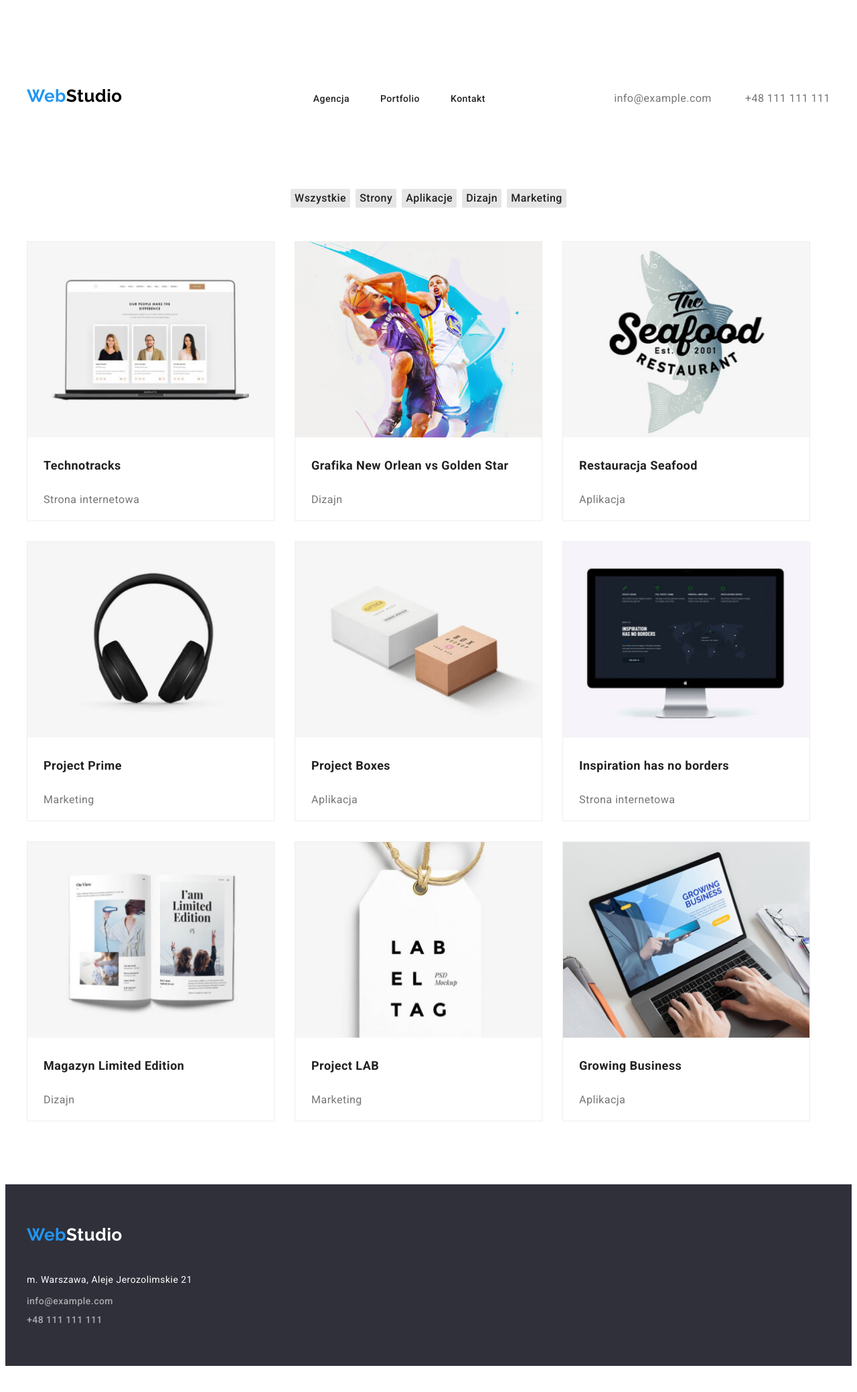
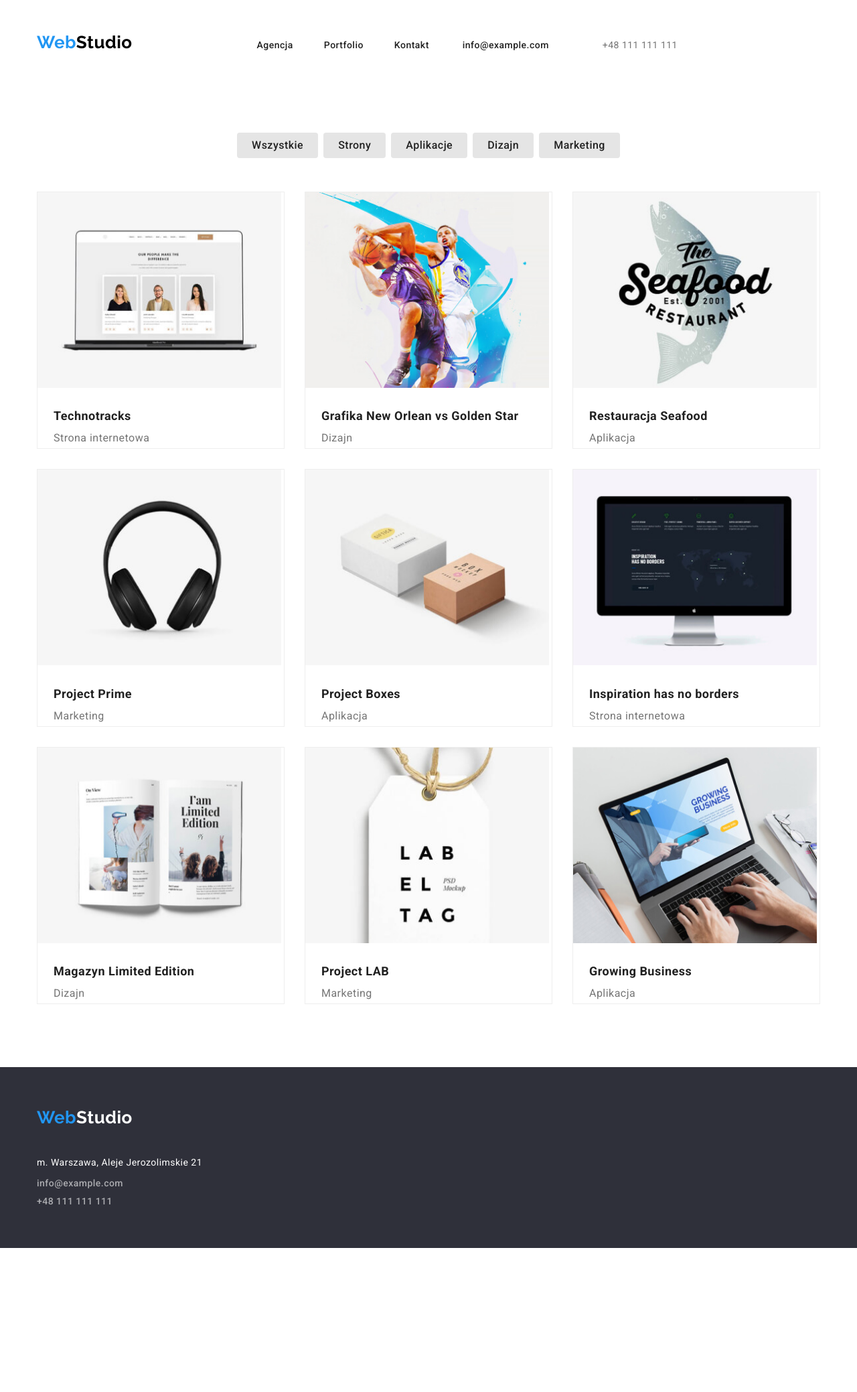
Before and after one commit to CelebanPatrycja/goit-markup-hw-03, a plain HTML site: page portfolio.html in a window 1280 px wide. Shown: the whole page at 67% size. After the commit the page ends 1863 px from the top, so only its background shows below. Drawn offline with nearby package versions, Linux system fonts and the light colour scheme.

Commit message:
update hw3

```diff
--- a/css/styles.css
+++ b/css/styles.css
@@ -9,6 +9,11 @@
   --eighth-color: #e5e5e5;
   --nineth-color: #000000;
   --tenth-color: black;
+}
+
+* {
+  margin: 0;
+  padding: 0;
 }
 .team {
   font-size: 36px;
@@ -35,7 +40,6 @@ ul {
 .section-gray {
   background: var(--seventh-color);
   max-width: 1600px;
-  height: 600px;
   margin: 0 auto;
 }
 
@@ -46,20 +50,6 @@ ul {
   letter-spacing: 0.06em;
   text-transform: uppercase;
   max-width: 696px;
-}
-.button-main {
-  background-color: var(--main-color);
-  font-size: 16px;
-  font-weight: 700;
-  color: var(--secondary-color);
-  line-height: 1.88;
-  letter-spacing: 0.06em;
-  border: var(--seventh-color);
-  cursor: pointer;
-  font-family: inherit;
-  border-radius: 4px;
-  width: 200px;
-  height: 50px;
 }
 
 .agency {
@@ -77,20 +67,22 @@ ul {
 
 .mail-telephone {
   display: flex;
-  text-align: center;
-  gap: 50px;
+  gap: 30px;
+  padding-top: 32px;
 }
 .mailandtel {
-  margin-top: 32px;
+  margin-left: 50px;
 }
 
 .mail-adress {
-  margin: 0;
-  padding: 0;
-  color: var(--third-color);
+  color: var(--fifth-color);
+  font-weight: 500;
+  font-size: 14px;
+  line-height: 1.14;
 }
 .telephone {
   color: var(--third-color);
+  font-size: 14px;
 }
 
 .lorem {
@@ -178,8 +170,9 @@ ul {
   font-size: 14px;
   line-height: 1.17;
   display: flex;
-  margin-bottom: 126px;
+  align-items: center;
 }
+
 .navmenu-index > .menu {
   color: var(--tenth-color);
 }
@@ -229,6 +222,21 @@ ul {
   font-weight: 700;
   font-size: 26px;
   line-height: 1.19;
+  margin-top: 24px;
+  margin-right: 93px;
+  padding-top: 24px;
+  padding-bottom: 25px;
+}
+
+.studioname-footer {
+  color: var(--main-color);
+  font-family: "Raleway";
+  font-weight: 700;
+  font-size: 26px;
+  line-height: 1.19;
+  margin-top: 24px;
+  padding-top: 24px;
+  padding-bottom: 25px;
 }
 
 .black {
@@ -277,12 +285,24 @@ ul {
   color: var(--main-color);
 }
 
-.buttons-main {
-  font-weight: 500;
+.button-main {
+  background-color: var(--main-color);
+  font-weight: 700;
+  color: white;
+  cursor: pointer;
+  padding: 10px 42px 10px 41px;
+  border-radius: 4px;
+  text-align: center;
+  margin-left: auto;
+  margin-right: auto;
+  font-family: inherit;
   font-size: 16px;
-  line-height: 1.62;
-  border-radius: 4%;
-  border-style: none;
+  font-weight: 700;
+  line-height: 1.88;
+  letter-spacing: 0.06em;
+  border: none;
+  display: block;
+  text-decoration: none;
 }
 
 .cityadress {
@@ -403,18 +423,6 @@ containter {
   display: inline;
 }
 
-.picture-margin:last-child {
-  margin-right: 0;
-}
-
-.buttons-margin {
-  margin-right: 8px;
-  border-radius: 4%;
-  border-style: none;
-}
-.buttons-margin:last-child {
-  margin-right: 0;
-}
 .images {
   justify-content: space-between;
 }
@@ -423,13 +431,6 @@ containter {
 .portfolio-top {
   background-color: #ffffff;
 }
-/* .menu-portfolio {
-  margin-top: 32px;
-  flex-direction: row;
-  display: inline;
-  align-items: center;
-  text-align: center;
-} */
 
 .agency-two {
   color: var(--fifth-color);
@@ -454,18 +455,11 @@ containter {
   color: var(--third-color);
 }
 
-/* .buttons-portfolio:hover {
-        color: var(--secondary-color);
-        border-radius: 4%;
-        border-style: none;
-      }
-       */
 .buttons-portfolio {
   justify-content: center;
-  padding-bottom: 50px;
   display: flex;
   gap: 8px;
-  border-radius: 4%;
+  padding-bottom: 50px;
 }
 
 .button-all {
@@ -476,9 +470,10 @@ containter {
   font-size: 16px;
   line-height: 26px;
   text-align: center;
+  padding: 6px 22px 6px 22px;
   letter-spacing: 0.03em;
   color: var(--fifth-color);
-  border-radius: 4%;
+  border-radius: 4px;
   border-style: none;
   cursor: pointer;
 }
@@ -490,10 +485,11 @@ containter {
   font-weight: 500;
   font-size: 16px;
   line-height: 26px;
+  padding: 6px 22px 6px 22px;
   text-align: center;
   letter-spacing: 0.03em;
   color: var(--fifth-color);
-  border-radius: 4%;
+  border-radius: 4px;
   border-style: none;
   cursor: pointer;
 }
@@ -512,9 +508,9 @@ containter {
   display: flex;
   gap: 30px;
   flex-wrap: wrap;
-  margin-bottom: 94px;
 }
 .project {
+  flex-basis: calc((100% - 60px) / 3);
   background-color: var(--fourth-color);
   box-sizing: border-box;
   text-decoration: none;
--- a/portfolio.html
+++ b/portfolio.html
@@ -1,20 +1,36 @@
 <!DOCTYPE html>
 <html lang="en">
   <head>
-    <meta charset="UTF-8">
-    <meta http-equiv="X-UA-Compatible" content="IE=edge">
-    <meta name="viewport" content="width=device-width, initial-scale=1.0">
-    <title>Portfolio</title>
+    <meta charset="UTF-8" />
+    <meta http-equiv="X-UA-Compatible" content="IE=edge" />
+    <meta name="viewport" content="width=device-width, initial-scale=1.0" />
 
-    <link rel="preconnect" href="https://fonts.googleapis.com">
-    <link rel="preconnect" href="https://fonts.gstatic.com" crossorigin>
-    <link href="https://fonts.googleapis.com/css2?family=Raleway:wght@700&family=Roboto:wght@400;500;700;900&display=swap" rel="stylesheet">
+    <title>Studio</title>
+    <link rel="preconnect" href="https://fonts.googleapis.com" />
+    <link rel="preconnect" href="https://fonts.gstatic.com" crossorigin />
+    <link
+      href="https://fonts.googleapis.com/css2?family=Raleway:wght@700&display=swap"
+      rel="stylesheet"
+    />
+    <link rel="preconnect" href="https://fonts.googleapis.com" />
+    <link rel="preconnect" href="https://fonts.gstatic.com" crossorigin />
+    <link
+      href="https://fonts.googleapis.com/css2?family=Roboto:wght@400;500;700;900&display=swap"
+      rel="stylesheet"
+    />
+    <link
+      rel="stylesheet"
+      href="https://cdnjs.cloudflare.com/ajax/libs/modern-normalize/1.1.0/modern-normalize.min.css"
+      integrity="sha512-wpPYUAdjBVSE4KJnH1VR1HeZfpl1ub8YT/NKx4PuQ5NmX2tKuGu6U/JRp5y+Y8XG2tV+wKQpNHVUX03MfMFn9Q=="
+      crossorigin="anonymous"
+      referrerpolicy="no-referrer"
+    />
     <link rel="stylesheet" href="./css/styles.css" />
   </head>
-  <section class="section">
     <body class="body-class">
       <header class="header-class">
         <div class="container header-wrapper">
+          <nav class="navmenu-portfolio">
             <a class="logo-item" href="./index.html">
               <p class="studioname">
                 <span class="dark-logo">Web</span
@@ -40,13 +56,13 @@
           <ul class="mail-telephone">
             <li class="mailandtel">
               <a
-                class="mail-adress mail elementblue"
+                class="mail-adress  elementblue"
                 href="mailto:info@example.com"
                 >info@example.com</a
               >
             </li>
             <li class="mailandtel">
-              <a class="telephone mail elementblue" href="tel:+48111111111"
+              <a class="telephone elementblue" href="tel:+48111111111"
                 >+48 111 111 111</a
               >
             </li>
@@ -55,7 +71,7 @@
         </div>
       </header>
       <main>
-<section class="filter">
+<section class="section">
   <div class="container">
       <ul class="buttons-portfolio">
         <li><button class="button-all">Wszystkie</button></li>
@@ -65,15 +81,13 @@
         <li><button class="button-other">Marketing</button></li>
       </ul>
     </div>
-</section>
-<section class="all-images-project">
-  <div class="container">
+  <div class="container all-images-project">
         <ul class="imagesproject">
           <li class="project">
             <img class="picture-margin"
               src="images/img(2).jpg"
               alt="webpage"
-              width="368"
+              width="364"
               height="292"
             />
             <p class="specialization">Technotracks</p>
@@ -83,7 +97,7 @@
             <img class="picture-margin"
               src="images/img(5).jpg"
               alt="basketballmatch"
-              width="368"
+              width="364"
               height="292"
             />
             <p class="specialization">Grafika New Orlean vs Golden Star</p>
@@ -93,7 +107,7 @@
             <img class="picture-margin"
               src="images/img(6).jpg"
               alt="seafoodlogotype"
-              width="368"
+              width="364"
               height="292"
             />
             <p class="specialization">Restauracja Seafood</p>
@@ -103,7 +117,7 @@
             <img class="picture-margin"
               src="images/img(7).jpg"
               alt="headphonespicture"
-              width="368"
+              width="364"
               height="292"
             />
             <p class="specialization">Project Prime</p>
@@ -113,7 +127,7 @@
             <img class="picture-margin"
               src="images/img(8).jpg"
               alt="twodiffboxes"
-              width="368"
+              width="364"
               height="292"
             />
             <p class="specialization">Project Boxes</p>
@@ -123,7 +137,7 @@
             <img class="picture-margin"
               src="images/img(9).jpg"
               alt="darthemeondesktop"
-              width="368"
+              width="364"
               height="292"
             />
             <p class="specialization">Inspiration has no borders</p>
@@ -133,7 +147,7 @@
             <img class="picture-margin"
               src="images/img(10).jpg"
               alt="openmagazine"
-              width="368"
+              width="364"
               height="292"
             />
             <p class="specialization">Magazyn Limited Edition</p>
@@ -143,7 +157,7 @@
             <img class="picture-margin"
               src="images/img(11).jpg"
               alt="labeltag"
-              width="368"
+              width="364"
               height="292"
             />
             <p class="specialization">Project LAB</p>
@@ -153,7 +167,7 @@
             <img class="picture-margin"
               src="images/img(12).jpg"
               alt="growingbusinesspageonlaptop"
-              width="368"
+              width="364"
               height="292"
             />
             <p class="specialization">Growing Business</p>
@@ -163,11 +177,10 @@
       </div>
 </section>
     </main>
-<section>
   <footer class="dark-background">
     <div class="container">
       <div class="padding-logo-fotter">
-    <a class="footer-logo"  href="./index.html"> <span class="studioname">Web</span></a><span class="white">Studio</span></a>
+    <a class="footer-logo"  href="./index.html"> <span class="studioname-footer">Web</span></a><span class="white">Studio</span></a>
   </div>
   <div class="padding-adress-fotter">
     <address class="adress-item">
@@ -185,6 +198,5 @@
   </div>
   </footer>
 </div>
-</section>
 </body>
 </html>
```
Also changed, not shown: index.html (+22 -12 lines).
